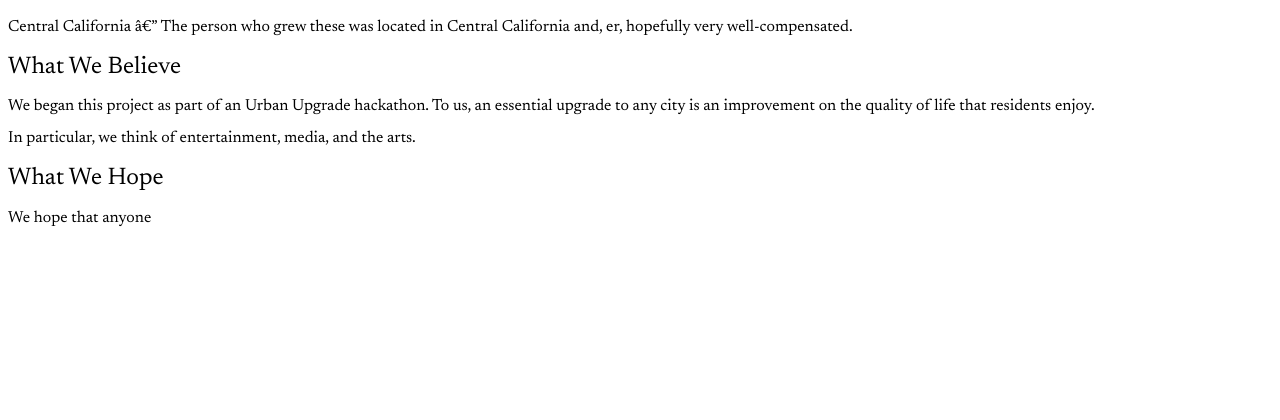
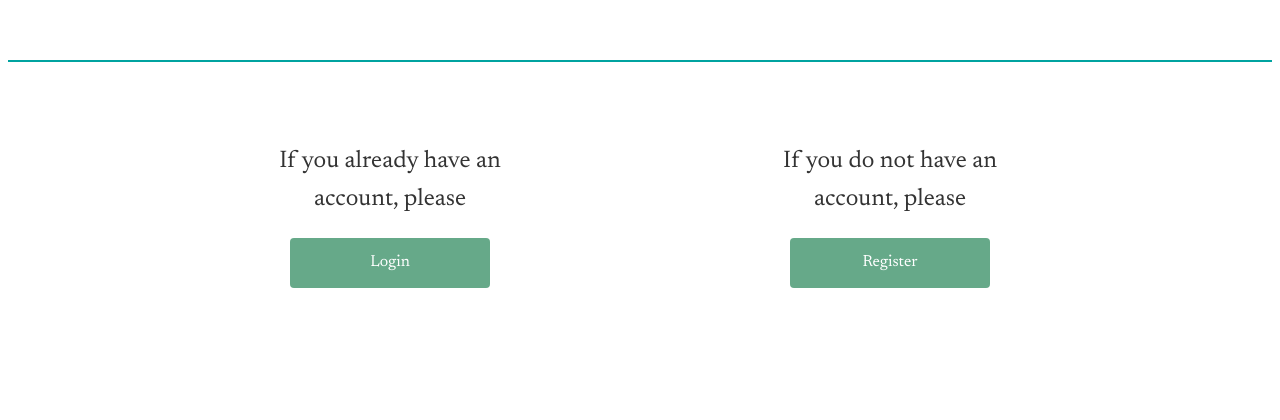
Before and after one commit to caitlinyau0717/smArt, a PHP site: page / in a window 1280 px wide. Shown: the part 847-1267 px from the top of the page. Before the commit the page ends 1074 px from the top, so only its background shows below. Run offline with PHP 8.4, Linux system fonts and the light colour scheme.

Commit message:
homepage

```diff
--- a/index.html
+++ b/index.html
@@ -1,8 +1,8 @@
 <!DOCTYPE html>
 <html lang="en">
     <head>
-        <title>LOGIN</title>
-        <link rel="stylesheet" type="text/css" href="resources/login.css">
+        <title>smArt</title>
+        <link rel="stylesheet" type="text/css" href="resources/index.css">
         <style>
             @import url('https://fonts.googleapis.com/css2?family=Newsreader:ital,opsz,wght@0,6..72,200..800;1,6..72,200..800&display=swap');
         </style>
@@ -18,29 +18,34 @@
         </header>
 
         <div id="heading">
-            <h1>Login to smArt</h1>
-        </div>
-
-        <div class="gallery">
-            <div>
-                <img src="/api/placeholder/600/400" alt="Fresh green leafy vegetables">
-            </div>
-            <div>
-                <img src="/api/placeholder/600/400" alt="Artistic arrangement of vegetables">
-                <p class="image-caption">Central California — The person who grew these was located in Central California and, er, hopefully very well-compensated.</p>
-            </div>
+            <h1>Welcome to <span style="color: #2E7D32;font-weight: 500;">smArt</span></h1>
         </div>
 
         <div class="content-section">
             <div class="content-block">
                 <h2>What We Believe</h2>
                 <p>We began this project as part of an Urban Upgrade hackathon. To us, an essential upgrade to any city is an improvement on the quality of life that residents enjoy.</p>
-                <p>In particular, we think of entertainment, media, and the arts.</p>
+                <p>In particular, we think of entertainment, media, and the arts. These aspects of civilization are often overlooked as non-essential, but to us they are in fact gauges of the prosperity and peace of a community.</p>
+                <p>To those who walk the streets of any urban sprawl: whether wandering</p>
             </div>
 
             <div class="content-block">
                 <h2>What We Hope</h2>
-                <p>We hope that anyone</p>
+                <p>We hope that anyone who is interested in the common art-form is able to use our platform as a way to view public local and global art attractions with ease of access.</p>
+                <p>We strive to spread the reach of the creative output of each community, so as to inspire more people and their passions. In the era of global communication and growth, we hope that this will be an awesome tool to aid greatness.</p>
+            </div>
+        </div>
+
+        <div class="line"></div>
+
+        <div class="row">
+            <div class="column">
+                <h2>If you already have an <br>account, please</h2>
+                <a href="/loginPage.php" class="button">Login</a>
+            </div>
+            <div class="column">
+                <h2>If you do not have an <br>account, please</h2>
+                <a href="/register.php" class="button">Register</a>
             </div>
         </div>
     </body>
--- a/resources/index.css
+++ b/resources/index.css
@@ -1,5 +1,5 @@
 * {
-    box-sizing: padding-box;
+    box-sizing: border-box;
     font-family: "Newsreader", serif;
     font-optical-sizing: auto;
     font-weight: 400;
@@ -88,39 +86,18 @@ main {
     display: inline-block;
 }
 
-.gallery {
-    display: grid;
-    grid-template-columns: repeat(2, 1fr);
-    gap: 2rem;
-    padding: 2rem;
-    max-width: 1200px;
-    margin: 0 auto;
-}
-
-.gallery img {
-    width: 100%;
-    height: auto;
-    border-radius: 4px;
-}
-
-.image-caption {
-    margin-top: 0.5rem;
-    font-size: 0.9rem;
-    color: #666;
-}
-
 .content-section {
-    max-width: 800px;
+    max-width: 1000px;
     margin: 0 auto;
     padding: 2rem;
 }
 
 .content-block {
-    margin-bottom: 3rem;
+    margin-bottom: 50px;
 }
 
 .content-block h2 {
-    font-size: 0.875rem;
+    font-size: 1.2rem;
     text-transform: uppercase;
     letter-spacing: 0.05em;
     margin-bottom: 1rem;
@@ -132,3 +109,47 @@ main {
     line-height: 1.6;
     color: #333;
 }
+
+.column {
+    float: left;
+    width: 50%;
+    padding: 10px;
+    height: 300px; /* Should be removed. Only for demonstration */
+    text-align: center;
+}
+
+.line {
+    border-top: 2px solid #00A3A0;
+    margin-top: 80px;
+}
+
+.row {
+    max-width: 1000px;
+    margin: 0 auto;
+    margin-top: 50px;
+}
+
+/* Clear floats after the columns */
+.row:after {
+    content: "";
+    display: table;
+    clear: both;
+}
+
+.button {
+    display: inline-block;
+    padding: 0.75rem 2rem;
+    background-color: #66A989;
+    color: white;
+    text-decoration: none;
+    border-radius: 4px;
+    border: none;
+    cursor: pointer;
+    font-size: 1rem;
+    transition: background-color 0.2s;
+    width: 200px;
+}
+
+.button:hover {
+    background-color: #558F73;
+}
--- a/resources/login.css
+++ b/resources/login.css
@@ -1,5 +1,5 @@
 * {
-    box-sizing: padding-box;
+    box-sizing: border-box;
     font-family: "Newsreader", serif;
     font-optical-sizing: auto;
     font-weight: 400;
@@ -94,11 +94,20 @@ h1 {
 }
 
 .submit-btn {
-    background-color: #68B984;
-    color: white;
-    padding: 0.5rem 1rem;
-    border-radius: 6px;
-    text-decoration: none;
+    background-color: #68B984;   /* Same green background */
+    color: white !important;      /* Ensure text color is white */
+    padding: 8px 16px;            /* Consistent padding */
+    border-radius: 6px;           /* Rounded corners */
+    text-decoration: none;        /* Remove underline */
+    display: inline-block;        /* Ensure it's inline but behaves like a block */
+    text-align: center;           /* Center text */
+    font-size: 16px;              /* Consistent font size */
+    transition: background-color 0.3s;  /* Smooth hover effect */
+}
+
+.submit-btn:hover {
+    background-color: #558F73;    /* Darker green on hover */
+    cursor: pointer;              /* Indicate clickable element */
 }
 
 main {
```
Also changed, not shown: other parts of resources/index.css (+14 -16 lines).
